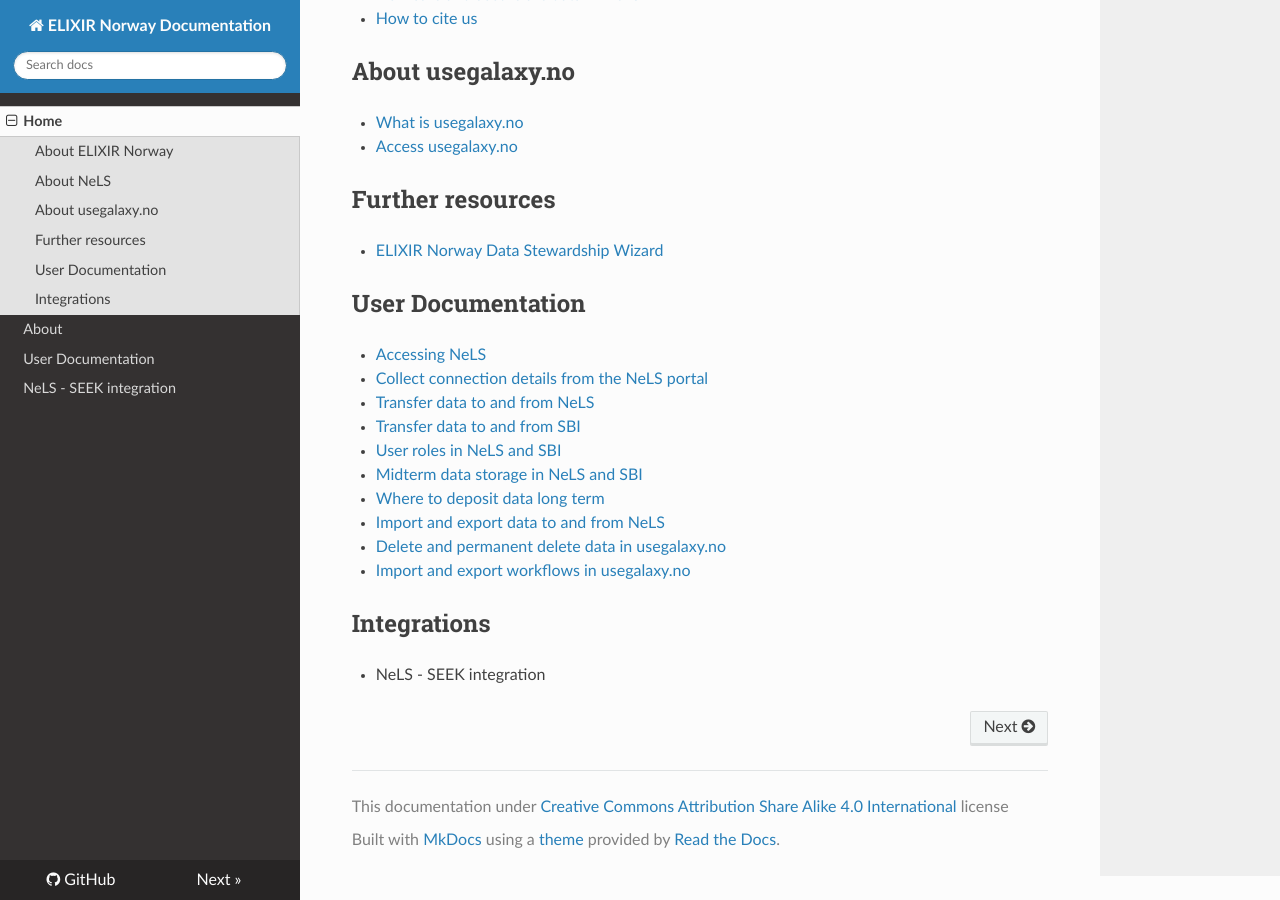
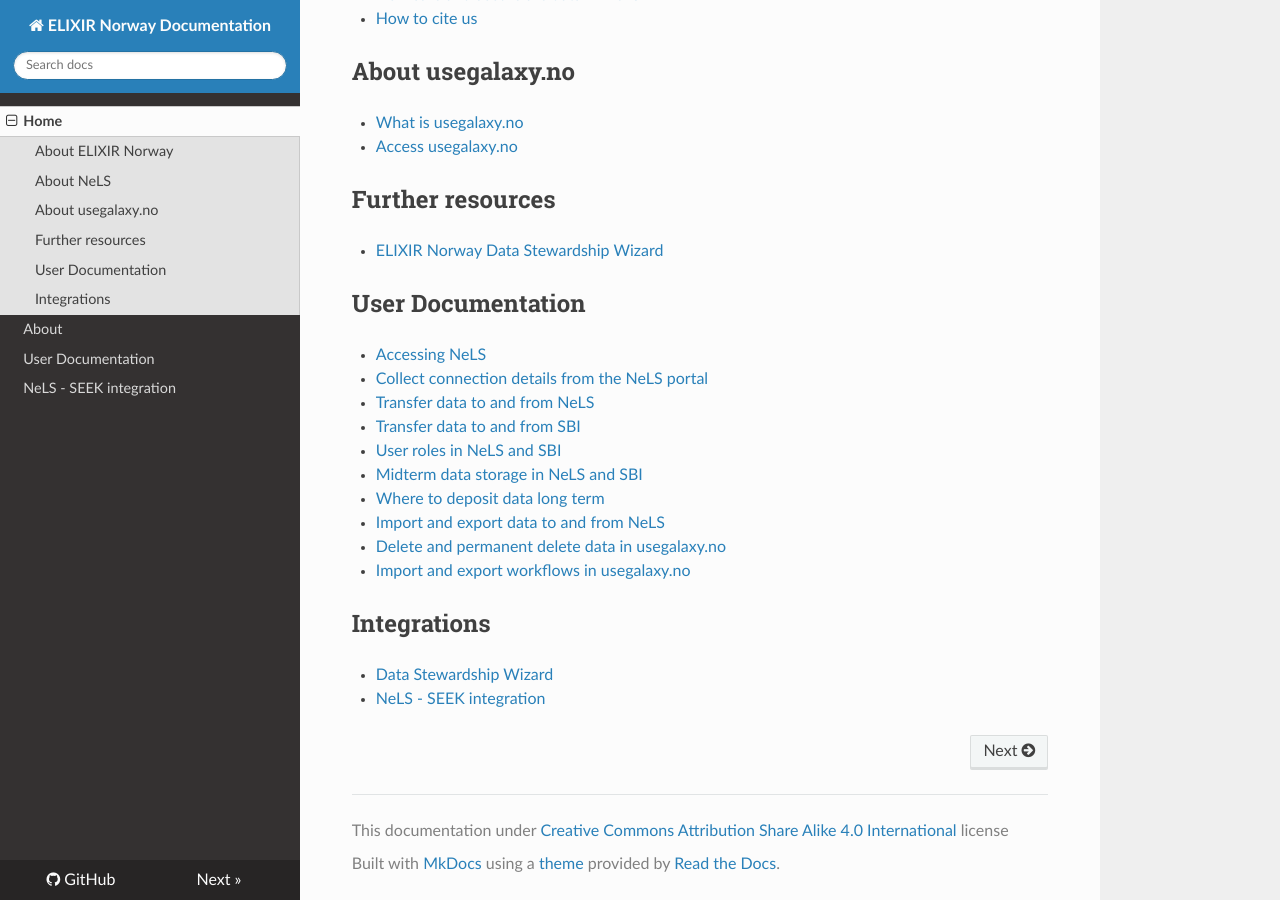
Before and after one commit to elixir-no-nels/nels-docs, an MkDocs documentation site: the page built from docs/index.md, in a window 1280 px wide and 900 px high, scrolled down 678 px. Built offline with MkDocs 1.6.1, drawn with Linux system fonts in a browser that asks for light colours; nearby versions of some CDN libraries.

Commit message:
Add Data Stewardship Wizard integration link

```diff
--- a/docs/index.md
+++ b/docs/index.md
@@ -41,7 +41,8 @@
 
 ## Integrations
 
-* NeLS - SEEK integration
+* [Data Stewardship Wizard](integrations.html#data-stewardship-wizard)
+* [NeLS - SEEK integration](integrations.html#nels-seek-integration)
 <!--- * DSW integration -->
 
 <!--- ## API Documentation -->
```
